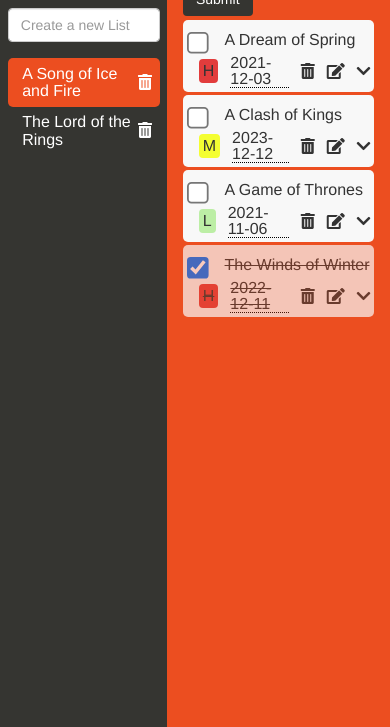
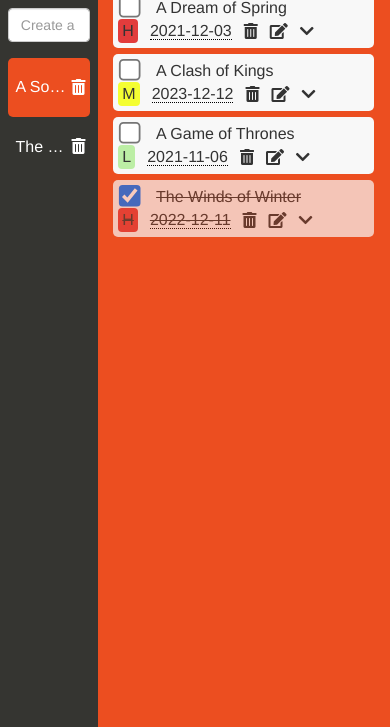
Before and after one commit to abouhid/ToDo_list, a website built with webpack: page dist/index.html in a window 390 px wide. Shown: the part 117-844 px from the top of the page. Built offline with nearby package versions, Linux system fonts and the light colour scheme.

Commit message:
Apply final touches on responsiveness

```diff
--- a/src/index.js
+++ b/src/index.js
@@ -80,7 +80,7 @@
     const appendElements = (() => {
 
       detailsContainer.style.display = "none";
-      detailsContainer.classList.add('details-container', 'mt-3');
+      detailsContainer.classList.add('details-container', 'mt-2');
 
       date.appendChild(tooltipp);
       mainInfoContainer.appendChild(checkbox);
@@ -188,8 +188,8 @@
 
   taskTitleInput.classList.add('form-control', 'mb-2');
   taskDescInput.classList.add('form-control', 'mb-2');
-  taskDateInput.classList.add('form-control', 'mr-2');
-  taskPriorityInput.classList.add('custom-select', 'custom-select-sm');
+  taskDateInput.classList.add('form-control', 'mr-md-2', 'mb-2', 'mb-md-0');
+  taskPriorityInput.classList.add('custom-select', 'custom-select-sm', 'mb-2', 'mb-md-0');
   cancel.classList.add('btn', 'btn-secondary', 'button', 'ml-md-3')
   submit.classList.add('btn', 'btn-secondary', 'button', 'ml-md-3')
 
--- a/src/styles/style.css
+++ b/src/styles/style.css
@@ -1,12 +1,9 @@
 body {
-  /* padding: 10px
-    #353531
-    #EC4E20
-    495c59 gray
-    E6E7CA white
-    47704A green
-    */
-  }
+  max-width: 1200px;
+  margin: 0 auto;
+  background-color: #353531;
+  background-image: linear-gradient(to right, #353531 50%, #ec4e20 50%);
+}
 
 .modal {
   display: none; /* Hidden by default */
@@ -30,6 +27,7 @@
   border: 1px solid #888;
   width: fit-content; /* Could be more or less, depending on screen size */
 }
+
 .exit-modal {
     align-self: flex-end;
     margin-top: 9%;
@@ -61,6 +59,23 @@
   min-width: 25%;
 }
 
+@media (max-width: 500px) {
+  .sidebar {
+    width: 15%;
+  }
+
+  .sidebar h3 {
+    white-space: nowrap;
+    overflow: hidden;
+    text-overflow: ellipsis;
+  }
+
+  .sidebar .list-cont {
+    padding-top: 16px;
+    padding-bottom: 16px;
+  }
+}
+
 .sidebar img {
   width: 70px;
   margin: 0 auto;
@@ -76,8 +91,9 @@
 }
 
 .list-cont h3 {
-    width: 100%;
-    padding: 5%;
+  width: 100%;
+  padding: 5%;
+  line-height: 20px;
 }
 
 .active {
@@ -145,7 +161,7 @@
 
 .check-task {
   zoom: 1.8;
-  margin-top: 0;
+  margin-top: 0 !important;
 }
 
 .task-container form {
@@ -179,16 +195,20 @@
     margin-left: 0!important;
   }
 }
-.high {
+
+.task-container p.high {
   background-color: rgba(223, 39, 39, 0.9);
+  margin-left: 0;
 }
 
-.medium {
-  background-color:rgb(242, 255, 0,0.8) ;
+.task-container p.medium {
+  background-color: rgb(242, 255, 0,0.8) ;
+  margin-left: 0;
 }
 
-.low {
-  background-color:rgba(97, 223, 39, 0.4) ;
+.task-container p.low {
+  background-color: rgba(97, 223, 39, 0.4) ;
+  margin-left: 0;
 }
 
 .tooltipp {
```
Also changed, not shown: dist/index.html, dist/main.js.
